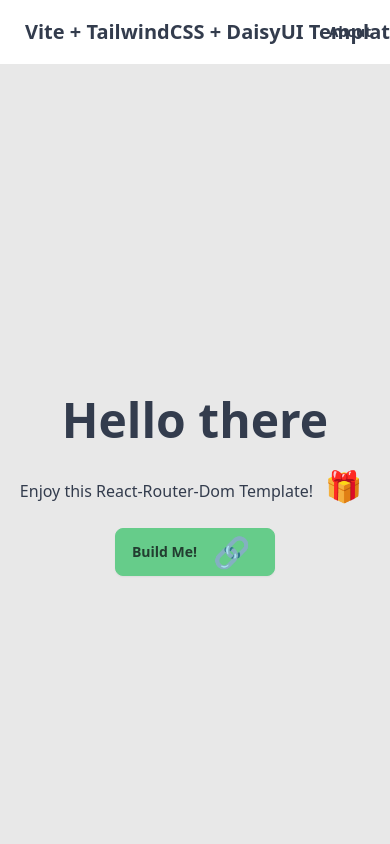
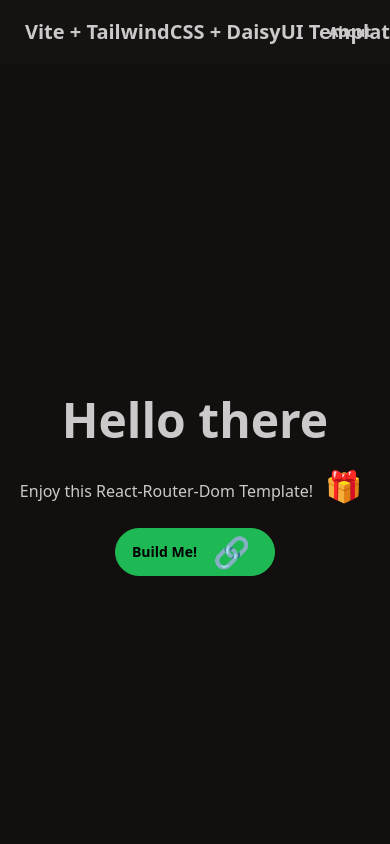
Before and after one commit to chukalicious/zelda-cards, a React (Vite) app: page / in a window 390 px wide. Shown: the top 844 px of the page. Built offline with nearby package versions, Linux system fonts and the light colour scheme.

Commit message:
Add responsive screen sizes to tailwind.config.js

```diff
--- a/tailwind.config.js
+++ b/tailwind.config.js
@@ -3,9 +3,16 @@
   content: ["./src/**/*.{html,js,jsx}"],
   theme: {
     extend: {},
+     screens: {
+      sm: '480px',
+      md: '768px',
+      lg: '976px',
+      xl: '1440px',
+    }
   },
+
   plugins: [require("daisyui")],
   daisyui: {
-    themes: ["emerald"],
+    themes: ["forest"],
   },
 }
```
